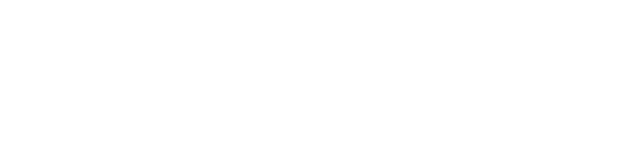
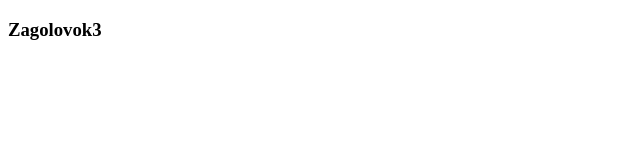
Before and after one commit to masal98/git-basics, a plain HTML site: page src/index.html in a window 1280 px wide. Shown: the whole page, without its empty margins (0-640 px from the left). Drawn offline with Linux system fonts and the light colour scheme.

Commit message:
added text of part 3

```diff
--- a/src/index.html
+++ b/src/index.html
@@ -5,6 +5,6 @@
     <title>Title</title>
 </head>
 <body>
-
+<h3>Zagolovok3</h3>
 </body>
 </html>
```
